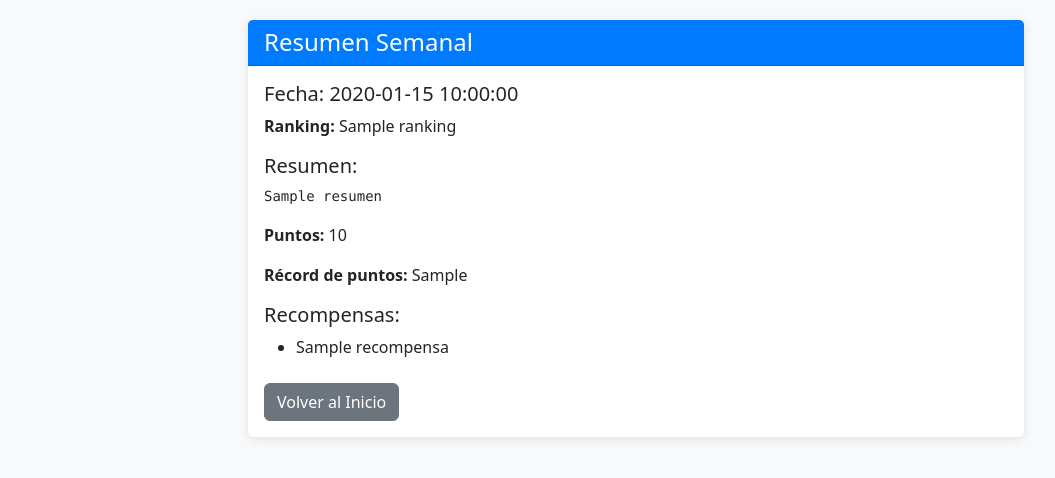
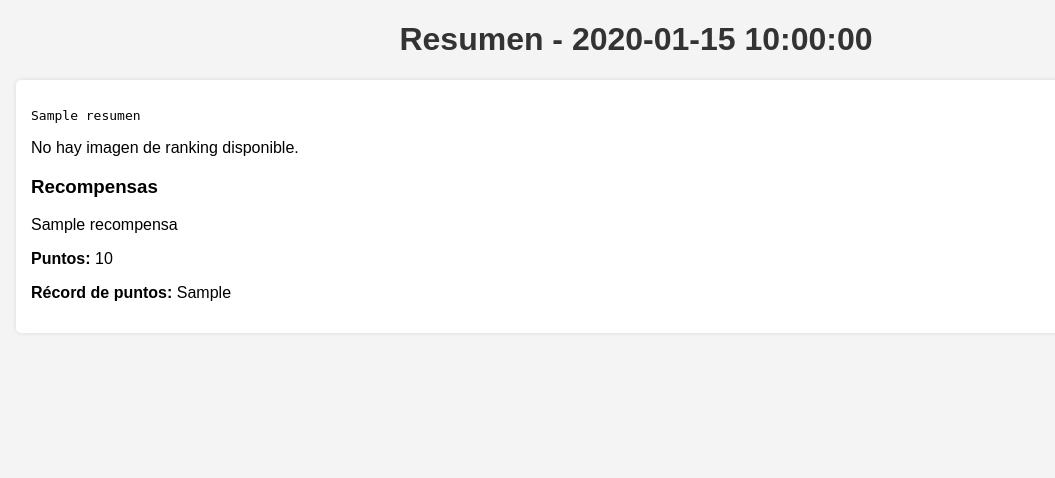
Before and after one commit to bernat1973/entreno-verano, a Flask app: template templates/resumen.html in a window 1280 px wide. Shown: the top 478 px of the page, without its empty margins (4-1059 px from the left). Run offline with Flask 3, Linux system fonts and the light colour scheme; the template is opened without the code that fills it: most values are stand-ins (such as "Sample title", 1, 10 or a date in 2020); parts of the project's set-up code (start-up, migrations or seed data) failed here and were passed over.

Commit message:
Update resumen.html

```diff
--- a/templates/resumen.html
+++ b/templates/resumen.html
@@ -1,54 +1,59 @@
 <!DOCTYPE html>
-<html lang="es">
+<html>
 <head>
-    <meta charset="UTF-8">
-    <meta name="viewport" content="width=device-width, initial-scale=1.0">
     <title>Resumen - Entreno Verano</title>
-    <link href="https://cdn.jsdelivr.net/npm/bootstrap@5.3.0/dist/css/bootstrap.min.css" rel="stylesheet">
     <style>
-        body { background-color: #f8f9fa; }
-        .container { max-width: 800px; margin-top: 20px; }
-        .card { border: none; box-shadow: 0 2px 10px rgba(0, 0, 0, 0.1); }
-        .card-header { background-color: #007bff; color: white; }
-        .ranking-img { max-width: 100px; height: auto; }
+        body {
+            font-family: Arial, sans-serif;
+            margin: 20px;
+            background-color: #f4f4f4;
+        }
+        h1 {
+            color: #333;
+            text-align: center;
+        }
+        .section {
+            background-color: #fff;
+            padding: 15px;
+            margin: 10px 0;
+            border-radius: 5px;
+            box-shadow: 0 0 5px rgba(0, 0, 0, 0.1);
+        }
+        ul {
+            list-style-type: none;
+            padding: 0;
+        }
+        li {
+            margin: 5px 0;
+        }
+        img {
+            max-width: 200px;
+            display: block;
+            margin: 10px auto;
+        }
     </style>
 </head>
 <body>
-    <div class="container">
-        <div class="card">
-            <div class="card-header">
-                <h1 class="h4 mb-0">Resumen Semanal</h1>
-            </div>
-            <div class="card-body">
-                {% if error %}
-                    <div class="alert alert-danger alert-dismissible fade show" role="alert">
-                        {{ error }}
-                        <button type="button" class="btn-close" data-bs-dismiss="alert" aria-label="Close"></button>
-                    </div>
+    <h1>Resumen - {{ fecha }}</h1>
+    <div class="section">
+        {% if resumen %}
+            <pre>{{ resumen }}</pre>
+        {% else %}
+            <p>No hay resumen disponible. Por favor, intenta de nuevo.</p>
         {% endif %}
-                <h5>Fecha: {{ fecha }}</h5>
-                <p><strong>Ranking:</strong> {{ ranking }}</p>
         {% if imagen_ranking %}
-                    <img src="{{ url_for('static', filename=imagen_ranking) }}" alt="Ranking {{ ranking }}" class="ranking-img mb-3">
+            <img src="{{ url_for('static', filename=imagen_ranking) }}" alt="Imagen de ranking">
+        {% else %}
+            <p>No hay imagen de ranking disponible.</p>
         {% endif %}
-                <h5>Resumen:</h5>
-                <pre>{{ resumen }}</pre>
-                <p><strong>Puntos:</strong> {{ puntos }}</p>
-                <p><strong>Récord de puntos:</strong> {{ record_puntos }}</p>
-                {% if recompensas %}
-                    <h5>Recompensas:</h5>
+        <h3>Recompensas</h3>
         <ul>
             {% for recompensa in recompensas %}
                 <li>{{ recompensa }}</li>
             {% endfor %}
         </ul>
-                {% endif %}
-                <div class="mt-4">
-                    <a href="{{ url_for('index') }}" class="btn btn-secondary">Volver al Inicio</a>
+        <p><strong>Puntos:</strong> {{ puntos }}</p>
+        <p><strong>Récord de puntos:</strong> {{ record_puntos }}</p>
     </div>
-            </div>
-        </div>
-    </div>
-    <script src="https://cdn.jsdelivr.net/npm/bootstrap@5.3.0/dist/js/bootstrap.bundle.min.js"></script>
 </body>
 </html>
```
Lines whose indentation alone changed are shown as unchanged.
